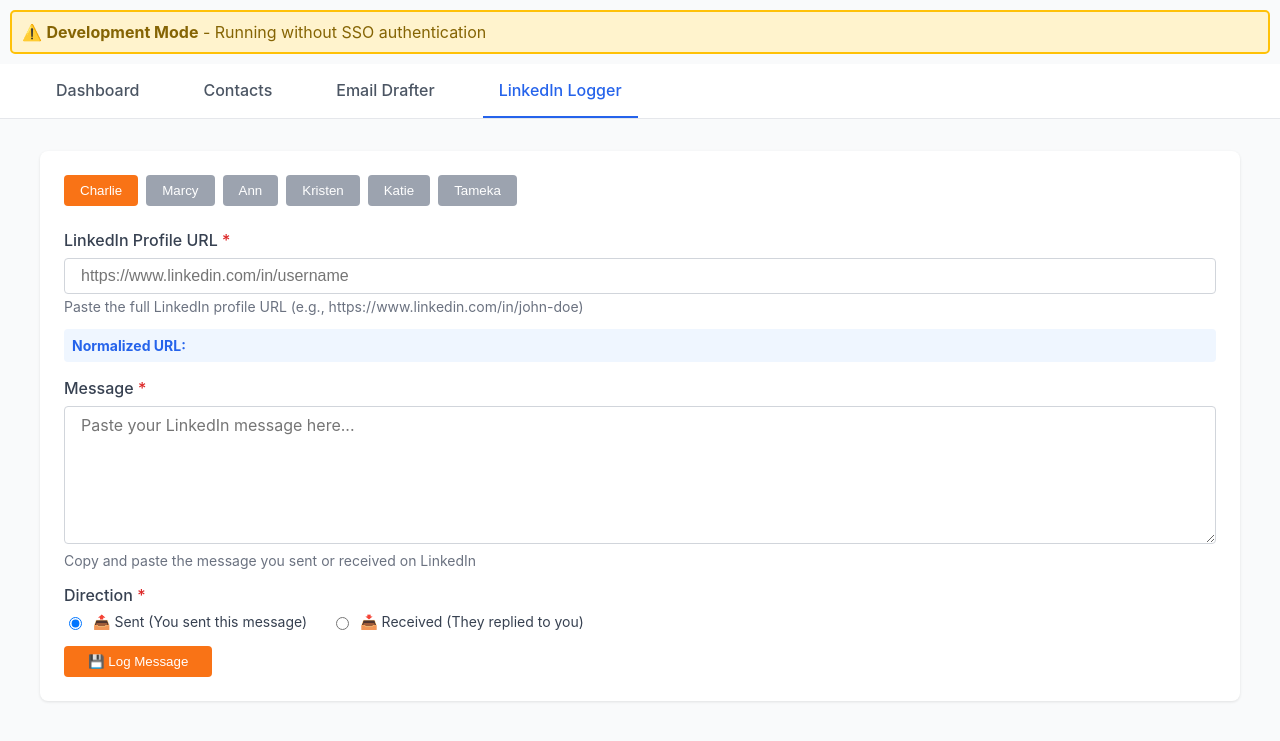
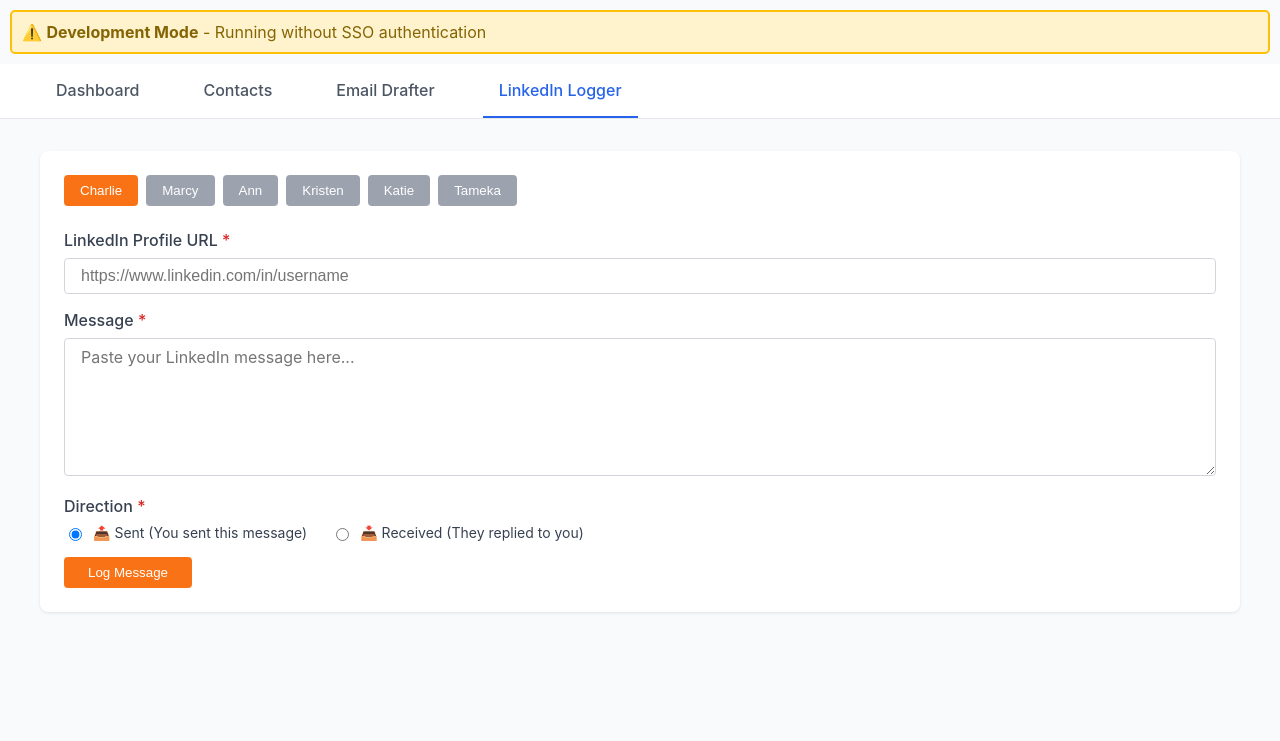
Before and after one commit to ChazBeck/networkemailtracker, a PHP site: page /networkemailtracking/linkedin-logger.php in a window 1280 px wide. Shown: the top 741 px of the page. Run offline with PHP 8.4, Linux system fonts and the light colour scheme.

Commit message:
Clean up LinkedIn logger UI: remove helper text, URL preview display, and floppy disk emoji

```diff
--- a/linkedin-logger.php
+++ b/linkedin-logger.php
@@ -100,12 +100,6 @@ if (file_exists($headerPath)) {
                             placeholder="https://www.linkedin.com/in/username"
                             required
                         >
-                        <p style="margin-top: 0.25rem; font-size: 0.875rem; color: #6b7280;">
-                            Paste the full LinkedIn profile URL (e.g., https://www.linkedin.com/in/john-doe)
-                        </p>
-                        <div id="urlPreview" class="hidden" style="margin-top: 0.5rem; padding: 0.5rem; background: #eff6ff; border-radius: 0.25rem; font-size: 0.875rem; color: #1f2937;">
-                            <strong style="color: #2563eb;">Normalized URL:</strong> <span id="normalizedUrl"></span>
-                        </div>
                     </div>
 
                     <!-- Message -->
@@ -122,9 +116,6 @@ if (file_exists($headerPath)) {
                             placeholder="Paste your LinkedIn message here..."
                             required
                         ></textarea>
-                        <p style="margin-top: 0.25rem; font-size: 0.875rem; color: #6b7280;">
-                            Copy and paste the message you sent or received on LinkedIn
-                        </p>
                     </div>
 
                     <!-- Direction -->
@@ -150,7 +141,7 @@ if (file_exists($headerPath)) {
                             type="submit"
                             class="btn btn-primary"
                         >
-                            💾 Log Message
+                            Log Message
                         </button>
                     </div>
                 </form>
@@ -180,31 +171,6 @@ if (file_exists($headerPath)) {
                 activeUser = this.textContent.toLowerCase();
                 activeSenderEmail = this.dataset.email;
             });
-        });
-
-        // URL normalization preview
-        const linkedinUrlInput = document.getElementById('linkedinUrl');
-        const urlPreview = document.getElementById('urlPreview');
-        const normalizedUrlSpan = document.getElementById('normalizedUrl');
-
-        linkedinUrlInput.addEventListener('input', function() {
-            const url = this.value.trim();
-            if (url) {
-                // Simple client-side normalization preview
-                let normalized = url.toLowerCase();
-                normalized = normalized.replace(/^https?:\/\//i, 'https://');
-                normalized = normalized.replace(/linkedin\.com\/([^/]+)\/(.+?)(\?.*)?$/, 'linkedin.com/$1/$2');
-                normalized = normalized.replace(/\/+$/, '');
-
-                if (!normalized.startsWith('https://')) {
-                    normalized = 'https://' + normalized;
-                }
-
-                normalizedUrlSpan.textContent = normalized;
-                urlPreview.classList.remove('hidden');
-            } else {
-                urlPreview.classList.add('hidden');
-            }
         });
 
         // Form submission
@@ -290,7 +256,6 @@ if (file_exists($headerPath)) {
 
         function resetForm() {
             form.reset();
-            urlPreview.classList.add('hidden');
             alertBox.classList.add('hidden');
         }
     </script>
```
